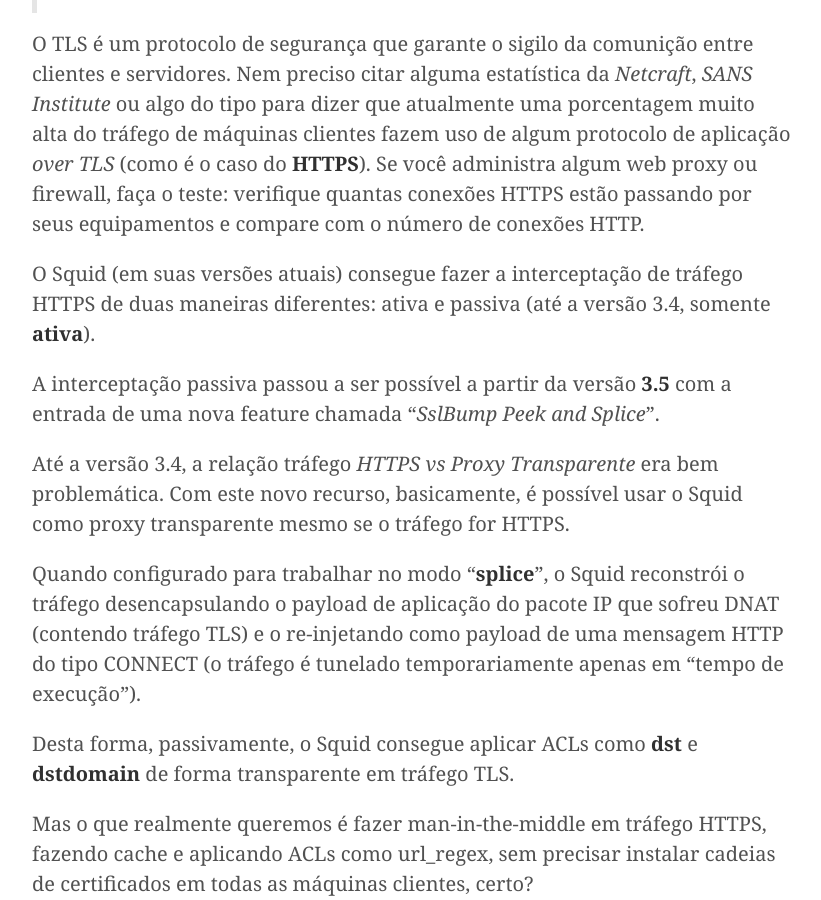
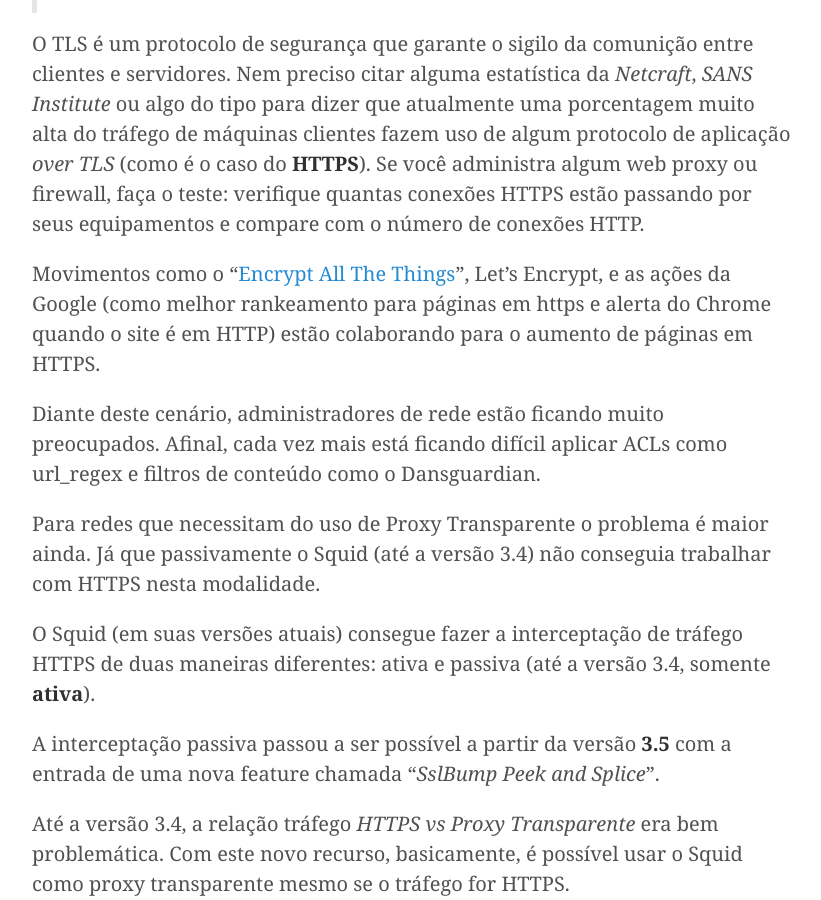
Before and after one commit to Kingm0b/jekyll-minimal-theme, a Jekyll site: the page built from _posts/2017-01-10-squid-https-inspection.md, in a window 1280 px wide and 900 px high, scrolled down 326 px. Shown: the whole window, without its empty margins (228-1049 px from the left). Built offline with Jekyll 4.4.1, drawn with Linux system fonts in a browser that asks for light colours.

Commit message:
Update 2017-01-10-squid-https-inspection.md

```diff
--- a/_posts/2017-01-10-squid-https-inspection.md
+++ b/_posts/2017-01-10-squid-https-inspection.md
@@ -6,6 +6,12 @@
 > Vamos discutir a problemática do Squid-in-the-middle em tráfego TLS
 
 O TLS é um protocolo de segurança que garante o sigilo da comunição entre clientes e servidores. Nem preciso citar alguma estatística da *Netcraft*, *SANS Institute* ou algo do tipo para dizer que atualmente uma porcentagem muito alta do tráfego de máquinas clientes fazem uso de algum protocolo de aplicação *over TLS* (como é o caso do **HTTPS**). Se você administra algum web proxy ou firewall, faça o teste: verifique quantas conexões HTTPS estão passando por seus equipamentos e compare com o número de conexões HTTP.
+
+Movimentos como o "[Encrypt All The Things](https://encryptallthethings.net/)", Let's Encrypt, e as ações da Google (como melhor rankeamento para páginas em https e alerta do Chrome quando o site é em HTTP) estão colaborando para o aumento de páginas em HTTPS.
+
+Diante deste cenário, administradores de rede estão ficando muito preocupados. Afinal, cada vez mais está ficando difícil aplicar ACLs como url_regex e filtros de conteúdo como o Dansguardian.
+
+Para redes que necessitam do uso de Proxy Transparente o problema é maior ainda. Já que passivamente o Squid (até a versão 3.4) não conseguia trabalhar com HTTPS nesta modalidade.
 
 O Squid (em suas versões atuais) consegue fazer a interceptação de tráfego HTTPS de duas maneiras diferentes: ativa e passiva (até a versão 3.4, somente **ativa**).
 
```
